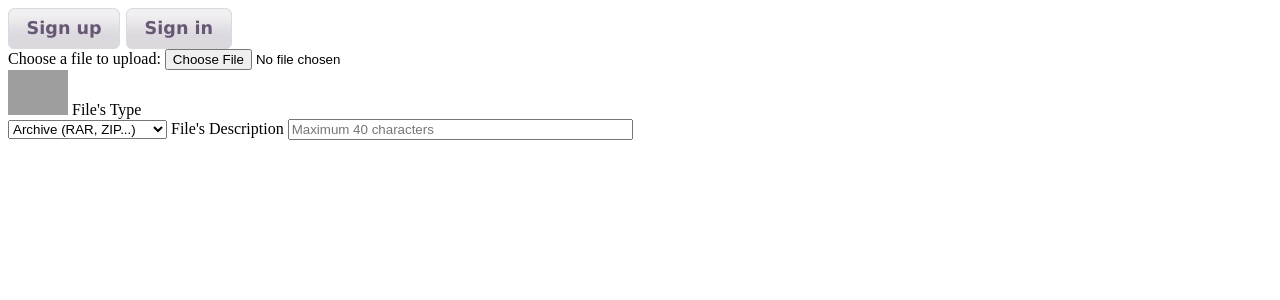
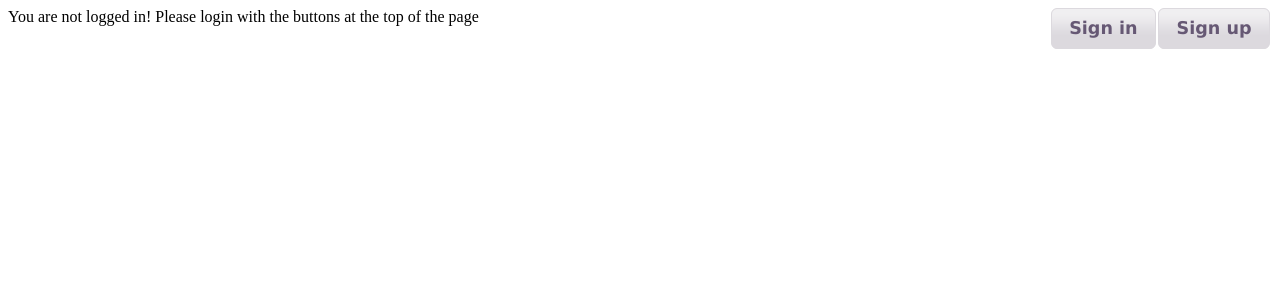
Before and after one commit to fira/School-Download-Site-Project, a PHP site: page / in a window 1280 px wide. Shown: the top 300 px of the page. Run offline with PHP 8.4, Linux system fonts and the light colour scheme; grey boxes are pictures that could not be loaded.

Commit message:
Uploader.php finished =D

```diff
--- a/website/css/style.css
+++ b/website/css/style.css
@@ -4,12 +4,20 @@
 	this stylesheet should be mostly empty.
 */
 
-.loadingtext {
-	font-size: 200%;
-	text-align: center;
-	font-weight: strong;
+.floatbutton {
+	float: right;
+	z-index: 100;
 }
 
+.userinfobox {
+	width: 300px;
+	margin-left: auto;
+	margin-right: auto;
+	position: relative;
+	top: -30px;
+}
 
-
-/* FIXME The website should definitely have a background. */
+.mainfieldset {
+	width: 680px;
+	margin-left: 10%;
+}
--- a/website/index.php
+++ b/website/index.php
@@ -38,43 +38,11 @@
 		<script type="text/javascript" src="js/global.js"></script>
 	</head>
 
+	<body>
+		<!-- Banner should be here -->
 
-
-	<!--
-		Note that because most elements are embedded via AJAX, or handled by JQuery,
-		the body of the main page should be fairly simple.
-	-->
-
-	<body>
-		<div id="reg-dialog" title="Signing up"></div>
-		<div id="login-dialog" title="Signing in"></div>
-
-		<button id="reg-button">Sign up</button>
-		<button id="login-button">Sign in</button>
-
-		<div id="upload" title="File Upload">
-
-		<form enctype="multipart/form-data" action="parts/uploader.php" method="POST">
-			<input type="hidden" name="MAX_FILE_SIZE" value="100000" />
-			Choose a file to upload: <input name="uploadedfile" type="file"/><br />
-			<input type="image" alt="Upload" +width="158" height="45" src="images/upload/upload_button.png"/>
-
-			<label for="file_cat">File's Type</label><br />
-			<select name="file_cat" id="category">
-				<option value="archive">Archive (RAR, ZIP...)</option>
-				<option value="book">Book (PDF, DOC...)</option>
-				<option value="video">Video (AVI, MP4...)</option>
-				<option value="music">Music (MP3, WMA...)</option>
-				<option value="soft">Software (EXE, MSI...)</option>
-				<option value="picture">Picture (JPEG, PNG...)</option>
-			</select>
-
-			<label for="desc">File's Description</label>
-			<input type="text" name="desc" id="desc" placeholder="Maximum 40 characters" size="40" maxlength="40" />
-
-		</form>
-
+		<div id="contents">
+			<?php include("parts/main.php"); ?>
 		</div>
-
 	</body>
 </html>
--- a/website/js/global.js
+++ b/website/js/global.js
@@ -2,7 +2,6 @@
 	File containing the scripts used on the main page
 	These scripts mostly handle JQuery-UI widgets and AJAX page loading
 */
-
 
 /* 	Loads the given HTML resource into a specific div
 	Note that the request is *SYNCHRONOUS* and will block other scripts' execution
@@ -26,17 +25,6 @@ function HTTPLoadDivSync(id, src) {
 		document.getElementById(id).innerHTML = "Sorry, there was an error loading the page. <br />";
 	}
 }
-
-
-	/* FIXME
-		About the handling of the Login and Registration Dialog
-		For some reason the second dialog would not display properly when the first
-		one was closed. As such, the dialogs are instead destroyed on exit and recreated
-		whenever needed. This should not be needed.
-		Also, right now, the dialog box's content is reloaded when you re-open it.
-		Changing the script to open/close the dialogs instead of destroy/creating them
-		would fix that (since the initial load is only done on the dialog creation then)
-	*/
 
 	/* Handling of the Login Dialog */
 function initLoginDialog (){
@@ -106,4 +94,13 @@ function initLoginDialogForm () {
 $(function(){
 	$("#login-button").button().click(initLoginDialog);
 	$( "#reg-button" ).button().click(initRegDialog);
+
+	$("#logout-button").button().click(function() {
+		query = new XMLHttpRequest();
+		query.open("GET", "parts/logout.php", false);
+		query.send();
+
+		/* FIXME We should just reload the contents div instead of the whole page */
+		window.location.reload();
+	});
 });
--- /dev/null
+++ b/website/parts/logout.php
@@ -0,0 +1,5 @@
+<?php
+	session_start();
+	session_destroy();
+	setcookie("PHPSESSID", "", time() - 3600);
+?>
--- /dev/null
+++ b/website/parts/main.php
@@ -0,0 +1,61 @@
+<?php
+	require_once("utils/database.php");
+	require_once("utils/display.php");
+
+	/* Login info */
+	if(!isset($_SESSION['userid'])) { ?>
+		<div id="reg-dialog" title="Signing up"></div>
+		<div id="login-dialog" title="Signing in"></div>
+		<button class="floatbutton" id="reg-button">Sign up</button>
+		<button class="floatbutton" id="login-button">Sign in</button>
+
+		You are not logged in! Please login with the buttons at the top of the page
+
+	<?php } else { ?>
+		<button id="logout-button" class="floatbutton">Log out</button><br />
+		<?php widget_infobox("Currently logged in as: ". $_SESSION['username'], true, "userinfobox"); ?><br />
+
+		<fieldset class="mainfieldset">
+			<legend>Upload a file</legend>
+			<div id="upload">
+				<form enctype="multipart/form-data" action="parts/uploader.php" method="POST">
+					<table><tr><td>
+					<input type="hidden" name="MAX_FILE_SIZE" value="100000" />
+					<select name="file_cat" id="category">
+						<option value="undefined">--Type--</option>
+						<option value="archive">Archive (RAR, ZIP...)</option>
+						<option value="book">Book (PDF, DOC...)</option>
+						<option value="video">Video (AVI, MP4...)</option>
+						<option value="music">Music (MP3, WMA...)</option>
+						<option value="soft">Software (EXE, MSI...)</option>
+						<option value="picture">Picture (JPEG, PNG...)</option>
+					</select>
+					<input name="uploadedfile" type="file"/></td>
+					<td rowspan="2"><input type="image" alt="Upload" width="158" height="45" src="images/upload/upload_button.png" /></td>
+					</tr>
+					<tr><td>
+					<label for="desc">Description: </label>
+					<?php insertField("desc", true, false, " id='desc' size='40' maxlength='40'"); ?>
+					</td></tr>
+					</table>
+				</form>
+			</div>
+		</fieldset>
+
+		<br /><br />
+
+		<fieldset class="mainfieldset">
+			<legend>Search for files</legend>
+			<form method="POST" action="parts/search.php">
+				<table width="100%"><tr>
+					<td><?php insertField("text"); ?></td>
+					<div id="searchradio">
+						<td><input type="radio" id="searchradio-all" name="selection" value="all" checked="checked" /><label for="searchradio-all">All files</label></td>
+						<td><input type="radio" id="searchradio-user" name="selection" value="user" /><label for="searchradio-user">My Files</label></td>
+					</div>
+					<td><input type="image" alt="Search" src="images/upload/search_button.png" /></td>
+				</tr></table>
+			</form>
+		</fieldset>
+
+<?php } ?>
--- a/website/parts/uploader.php
+++ b/website/parts/uploader.php
@@ -4,6 +4,8 @@
 	This page will process the form data from the index page, store the information and the type
 	of the files in an array and save the uploaded files in the /uploads directory
 	*/
+
+	require_once("../utils/database.php");
 
 	// Where the file is going to be placed
 
@@ -18,7 +20,7 @@
 
 	if(isset($_POST['file_cat'], $_POST['desc'] && (($_POST['file_cat']) && $_POST['desc'])) {
 
-	$exist = 'SELECT COUNT(name) FROM files WHERE name =' .$_FILES['name'];
+	$exist = oci_parse($db_id, 'SELECT COUNT(name) FROM files WHERE name =' .$_FILES['name']);
 	$same_files = oci_execute($exist)
 	if ($same_files != 0) {
 		$_FILES['name'] = $same_files."-"$_FILES['name'];
@@ -35,7 +37,7 @@
 		} else {
 			/* Constructs the query and send it to the database */
 
-	$query = oci_parse($db_id, "INSERT INTO files(name,type,filesize,id_user,id_file,upload_date,downloads,description) VALUES('" . $_FILES['name'] . "','" . $_POST['file_cat'] . "','" . $_FILES['size'] . "', , filesIDs.NEXTVAL, '" . date("F j, Y, g:i a") . "', ,'" . $_POST['desc'] . "')");
+	$query = oci_parse($db_id, "INSERT INTO files(name,type,filesize,id_user,id_file,upload_date,downloads,description) VALUES('" . $_FILES['name'] . "','" . $_POST['file_cat'] . "','" . $_FILES['size'] . "','" . $_SESSION['userid'] . "', filesIDs.NEXTVAL, '" . date("F j, Y, g:i a") . "', ,'" . $_POST['desc'] . "')");
 
 
 ?>
--- a/website/utils/config.php
+++ b/website/utils/config.php
@@ -4,13 +4,25 @@
 		By default that file should be config.xml in root directory
     */
 
+
+
+    /* Since this page is included pretty much everywhere, it's a good place
+    	for all the global variables and checks aswell ! */
+    // The website won't run without Blowfish encryption support
+    if(!CRYPT_BLOWFISH) {
+    	echo "The server doens't support Blowfish! Blowfish is required for the login system!<br />";
+    	exit();
+    }
+    // Starts the Session for the user, which is used for login
+   	session_start();
+
+
 	/* This is just a config file, so let's keep it simple.
-	   We don't need to do fancy trees, we'll just associate every tag name
+	   We don't need to do fancy XML trees, we'll just associate every tag name
 	   to it's value in $_CONFIG.
 	   EG. <tag>content</tag>    --->    $_CONFIG['tag'] = "content"
-	*/
 
-	/* Note that we need to shift the relative path to an absolute path
+	 Note that we need to shift the relative path to an absolute path
 	   because the opening is done relative to the file processed by PHP */
 	$configDoc = simplexml_load_file(__DIR__ . '/../config.xml');
 	foreach($configDoc->children() as $item) {
--- a/website/utils/display.php
+++ b/website/utils/display.php
@@ -11,9 +11,9 @@
 	/* Shows a JQuery Error box widget with the specified content
 	The big argument encloses the content and icon into a <p> block, effectively
 	adding blank lines at top and bottom of the box. */
-	function widget_errorbox($input, $big=0) { ?>
+	function widget_errorbox($input, $big=0, $opt="") { ?>
 		<div class="ui-widget">
-			<div class="ui-state-error ui-corner-all" style="padding: 0 .7em;">
+			<div class="ui-state-error ui-corner-all <?php echo $opt; ?>" style="padding: 0 .7em;">
 				<?php if($big) echo "<p>"; ?>
 				<span class="ui-icon ui-icon-alert" style="float: left; margin-right: .3em;"></span>
 				<?php echo $input;
@@ -25,9 +25,9 @@
 
 	/* Shows a JQuery Info box widget with the specified content
 	See previous function */
-	function widget_infobox($input, $big=false) { ?>
+	function widget_infobox($input, $big=false, $opt="") { ?>
 		<div class="ui-widget">
-			<div class="ui-state-highlight ui-corner-all" style="margin-top: 10px; padding: 0 .4em;">
+			<div class="ui-state-highlight ui-corner-all <?php echo $opt; ?>" style="margin-top: 10px; padding: 0 .4em; ">
 				<?php if($big) echo "<p>"; ?>
 				<p><span class="ui-icon ui-icon-info" style="float: left; margin-right: .2em;"></span>
 				<?php echo $input;
@@ -41,7 +41,7 @@
 		If autoReset is set to true (default), the field will retain previous POST values if applicable
 		The type is "text" by default, set $password to true to make it a password field instead
 	*/
-	function insertField($name, $autoReset=true, $password=false) {
+	function insertField($name, $autoReset=true, $password=false, $opt="") {
 		/* Inserts the field type */
 		echo "<input type='";
 		if($password) echo "password"; else echo "text";
@@ -50,7 +50,7 @@
 		/* If its an autoReset'd field, add the value attribute with previous value */
 		if($autoReset && isset($_POST[$name])) echo " value='" . $_POST[$name] . "'";
 		/* Finally adds JQuery-UI classes to make it have the selected theme */
-		echo " class='text ui-widget-content ui-corner-all' />";
+		echo " class='text ui-widget-content ui-corner-all' $opt/>";
 		return;
 	}
 
```
Also changed, not shown: website/parts/loginform.php (+21 -4 lines), website/parts/regform.php (+19 -3 lines).
